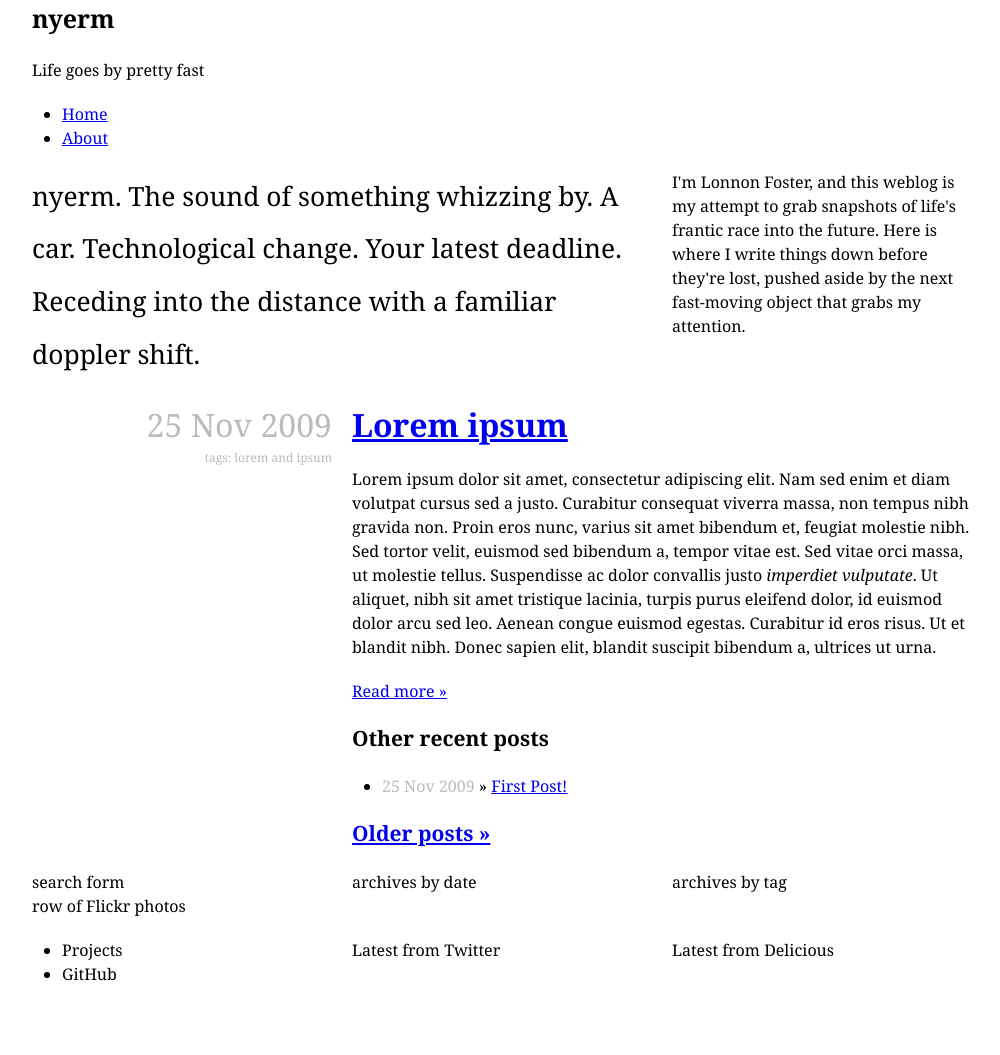
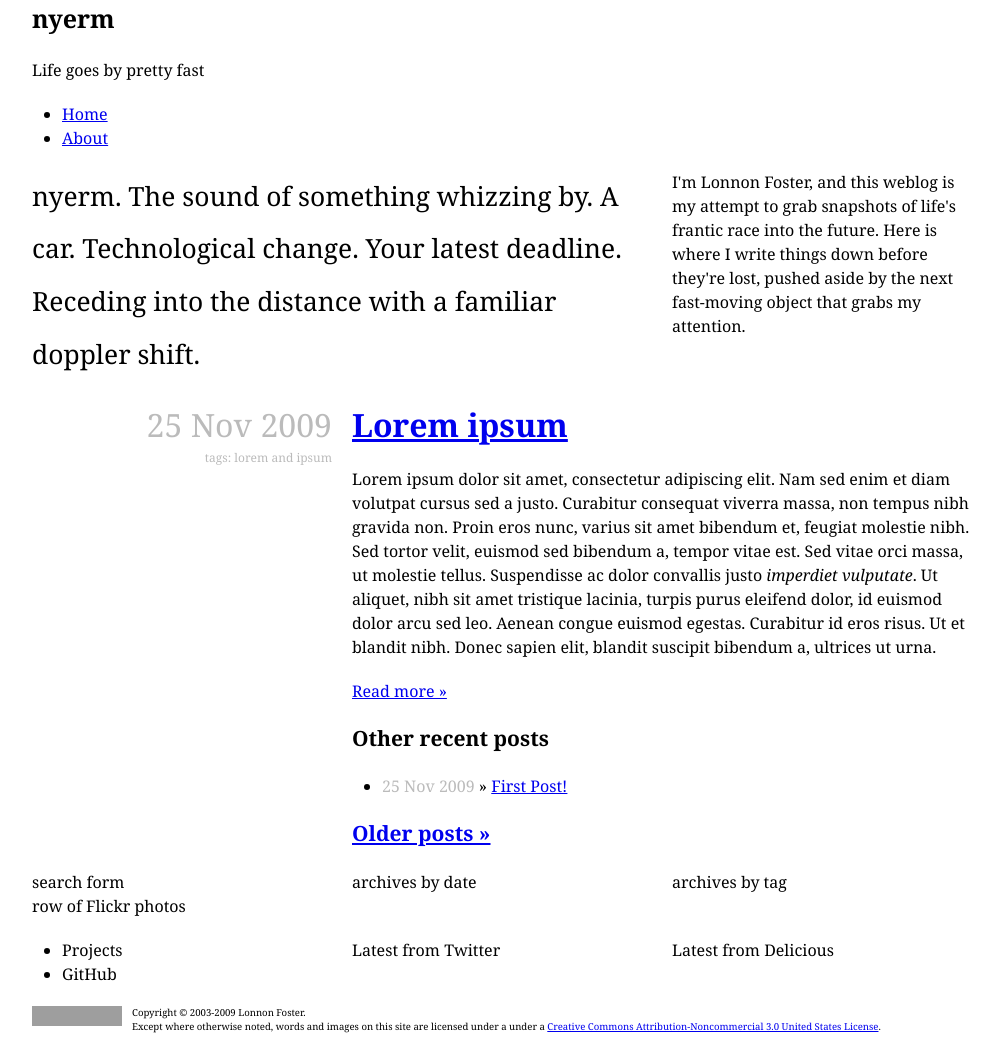
Before and after one commit to lonnon/nyerm, a Jekyll site: the page built from index.html, in a window 1280 px wide. Shown: the whole page, without its empty margins (138-1138 px from the left). Built offline with Jekyll 4.4.1, drawn with Linux system fonts in a browser that asks for light colours; Markdown is read by kramdown in place of the engine named in the settings; before the commit the page ends 1006 px from its top, so only the background shows below that; grey boxes are pictures that could not be loaded.

Commit message:
Added copyright, Creative Commons license to footer

```diff
--- a/_layouts/default.html
+++ b/_layouts/default.html
@@ -45,6 +45,14 @@
         <div id="footer_right" class="grid_4 omega">
           Latest from Delicious
         </div>
+        <div class="clear"></div>
+
+        <p id="copyright">
+          <a id="license_image" rel="license" href="http://creativecommons.org/licenses/by-nc/3.0/us/"><img alt="Creative Commons License" style="border-width:0" src="http://i.creativecommons.org/l/by-nc/3.0/us/88x31.png" /></a>
+          Copyright &copy; 2003-{{ site.time | date: "%Y" }} Lonnon Foster.
+          <br />
+          Except where otherwise noted, words and images on this site are licensed under a under a <a rel="license" href="http://creativecommons.org/licenses/by-nc/3.0/us/">Creative Commons Attribution-Noncommercial 3.0 United States License</a>.
+        </p>
       </div>
     </div>
   </body>
--- a/css/screen.css
+++ b/css/screen.css
@@ -29,3 +29,12 @@
   font-size: 2em;
   margin-bottom: 0;
 }
+
+#license_image {
+  float: left;
+  margin-right: 10px;
+}
+
+#copyright {
+  font-size: 0.6em;
+}
```
